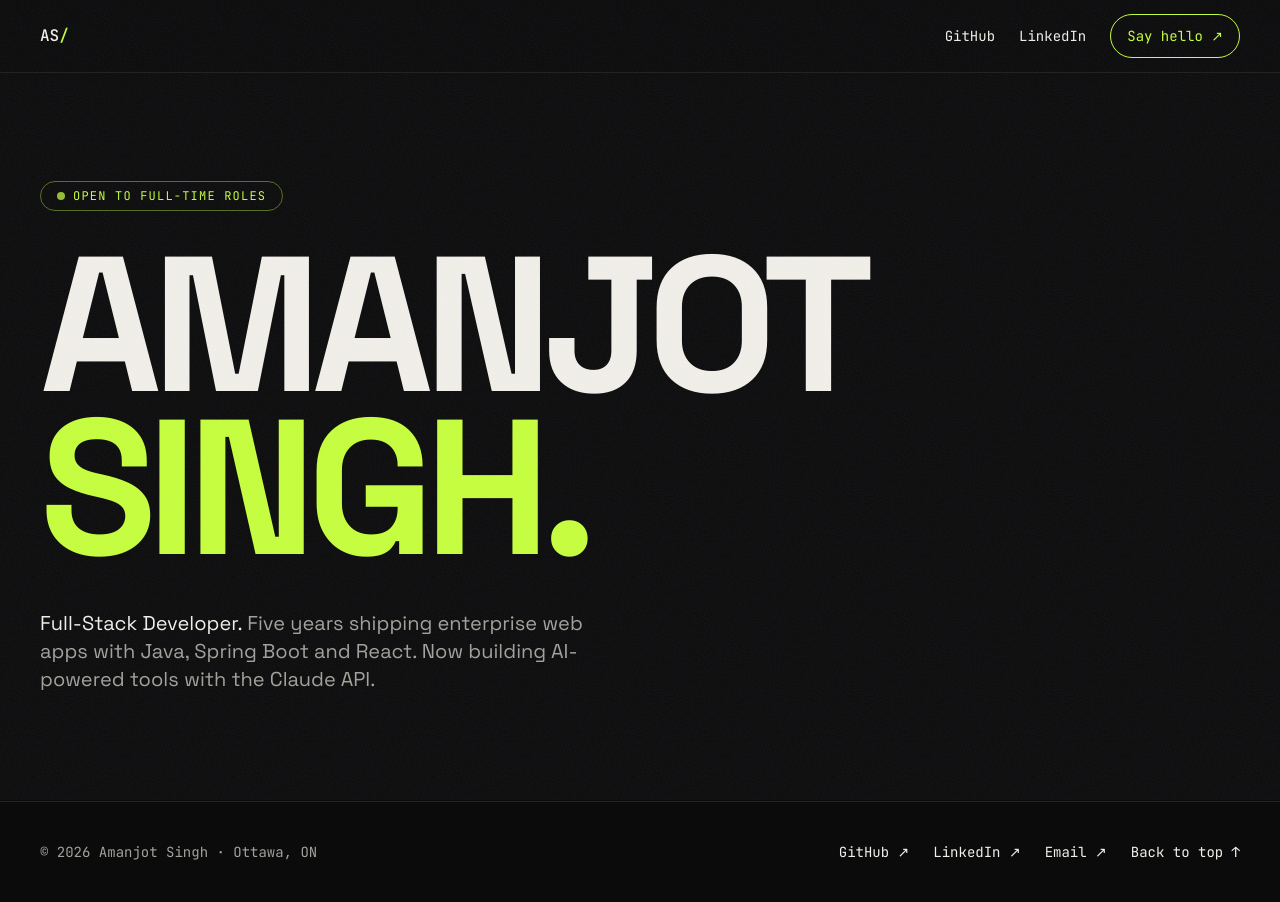
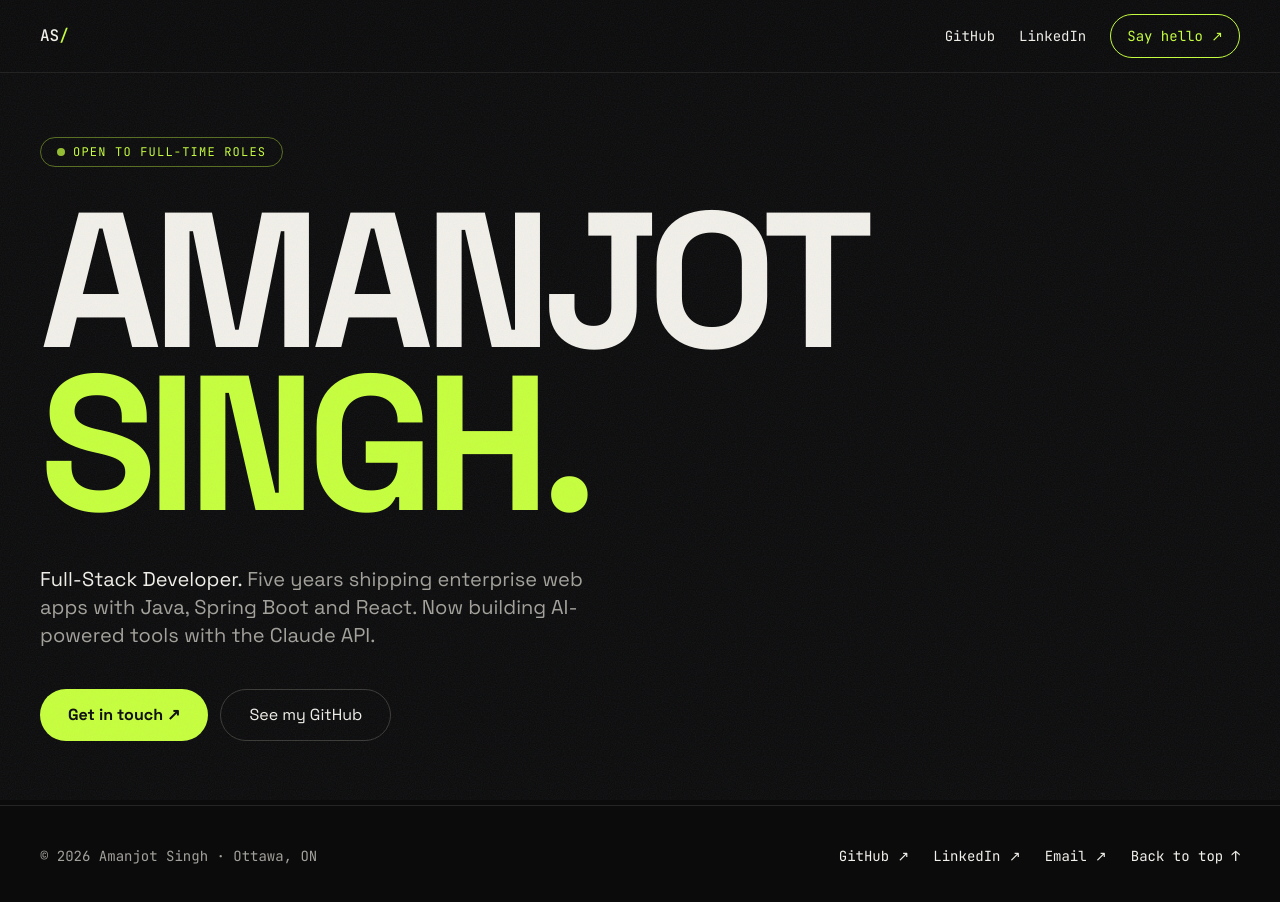
Before and after one commit to amanjot1800/portfolio, a Next.js app: page / in a window 1280 px wide. Shown: the top 902 px of the page. Built offline with nearby package versions, Linux system fonts and the light colour scheme.

Commit message:
feat: add call-to-action buttons to hero

```diff
--- a/components/sections/hero.tsx
+++ b/components/sections/hero.tsx
@@ -1,3 +1,4 @@
+import { ButtonLink } from "@/components/ui/button-link";
 import { Container } from "@/components/ui/container";
 import { profile } from "@/data/profile";
 
@@ -21,6 +22,12 @@ export function Hero() {
         <p className="mt-10 max-w-xl text-lg text-muted sm:text-xl">
           <span className="text-fg">{profile.role}.</span> {profile.tagline}
         </p>
+        <div className="mt-10 flex flex-wrap gap-3">
+          <ButtonLink href={`mailto:${profile.email}`}>Get in touch ↗</ButtonLink>
+          <ButtonLink href={profile.links.github} variant="outline" external>
+            See my GitHub
+          </ButtonLink>
+        </div>
       </Container>
     </section>
   );
--- /dev/null
+++ b/components/ui/button-link.tsx
@@ -0,0 +1,26 @@
+import type { ComponentPropsWithoutRef } from "react";
+
+type ButtonLinkProps = ComponentPropsWithoutRef<"a"> & {
+  variant?: "primary" | "outline";
+  external?: boolean;
+};
+
+const variants = {
+  primary: "bg-accent text-accent-fg font-bold hover:bg-fg",
+  outline: "border border-line-strong text-fg hover:border-accent hover:text-accent",
+};
+
+export function ButtonLink({
+  variant = "primary",
+  external = false,
+  className = "",
+  ...props
+}: ButtonLinkProps) {
+  return (
+    <a
+      className={`inline-flex min-h-13 items-center justify-center gap-2 rounded-full px-7 text-base transition-colors ${variants[variant]} ${className}`}
+      {...(external && { target: "_blank", rel: "noopener noreferrer" })}
+      {...props}
+    />
+  );
+}
```
